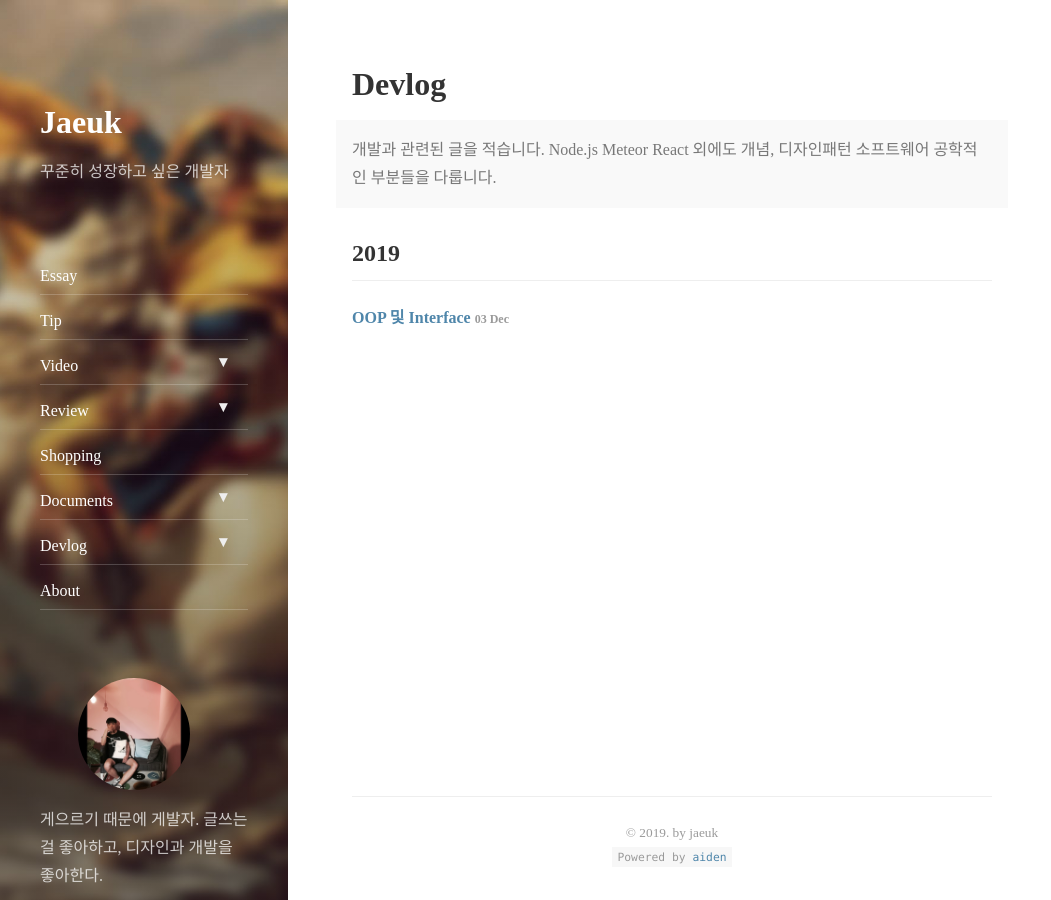
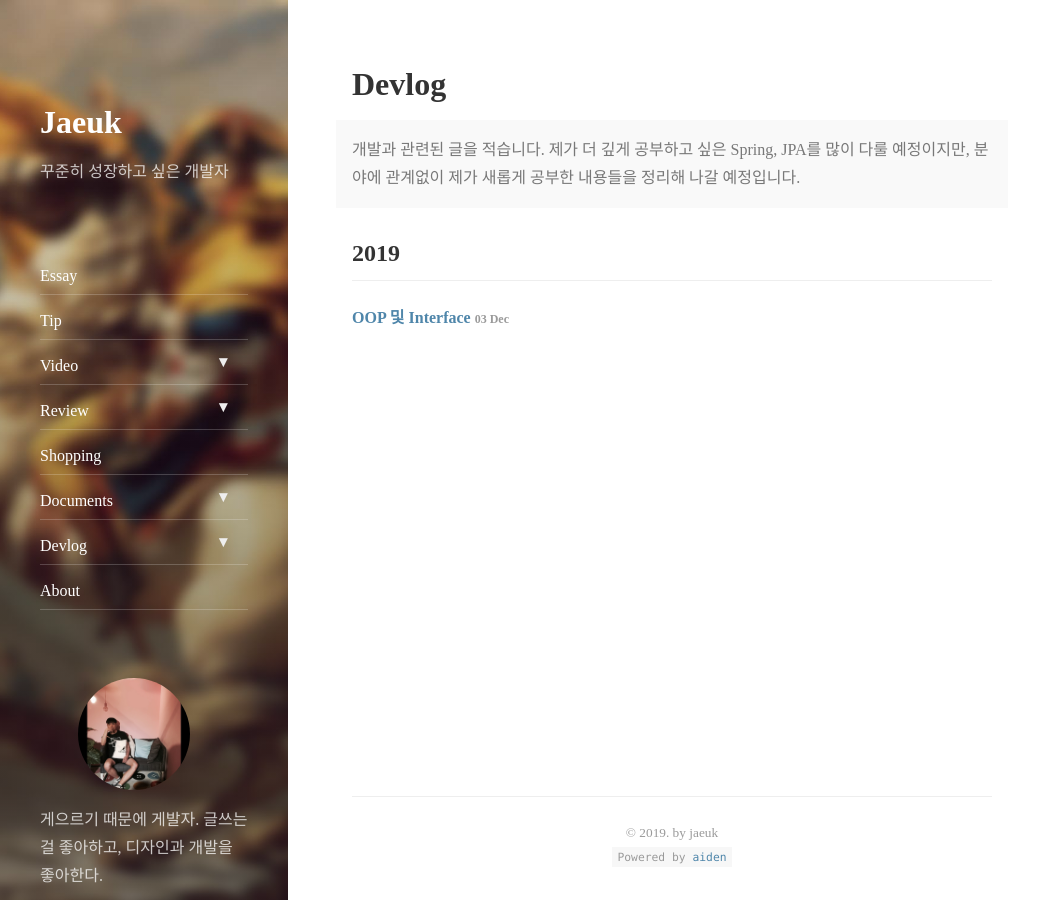
Before and after one commit to jaeuk2274/jaeuk2274.github.io, a Jekyll site: the page built from _featured_categories/devlog.md, in a window 1280 px wide and 900 px high. Shown: the whole window, without its empty margins (0-1051 px from the left). Built offline with Jekyll 4.4.1, drawn with Linux system fonts in a browser that asks for light colours; nearby versions of some CDN libraries.

Commit message:
Update devlog.md

```diff
--- a/_featured_categories/devlog.md
+++ b/_featured_categories/devlog.md
@@ -6,6 +6,6 @@ menu: true
 submenu: true
 order: 8
 description: >
-  개발과 관련된 글을 적습니다. Node.js Meteor React 외에도 개념, 디자인패턴 소프트웨어 공학적인 부분들을 다룹니다.
+  개발과 관련된 글을 적습니다. 제가 더 깊게 공부하고 싶은 Spring, JPA를 많이 다룰 예정이지만, 분야에 관계없이 제가 새롭게 공부한 내용들을 정리해 나갈 예정입니다.
 
 ---
```
